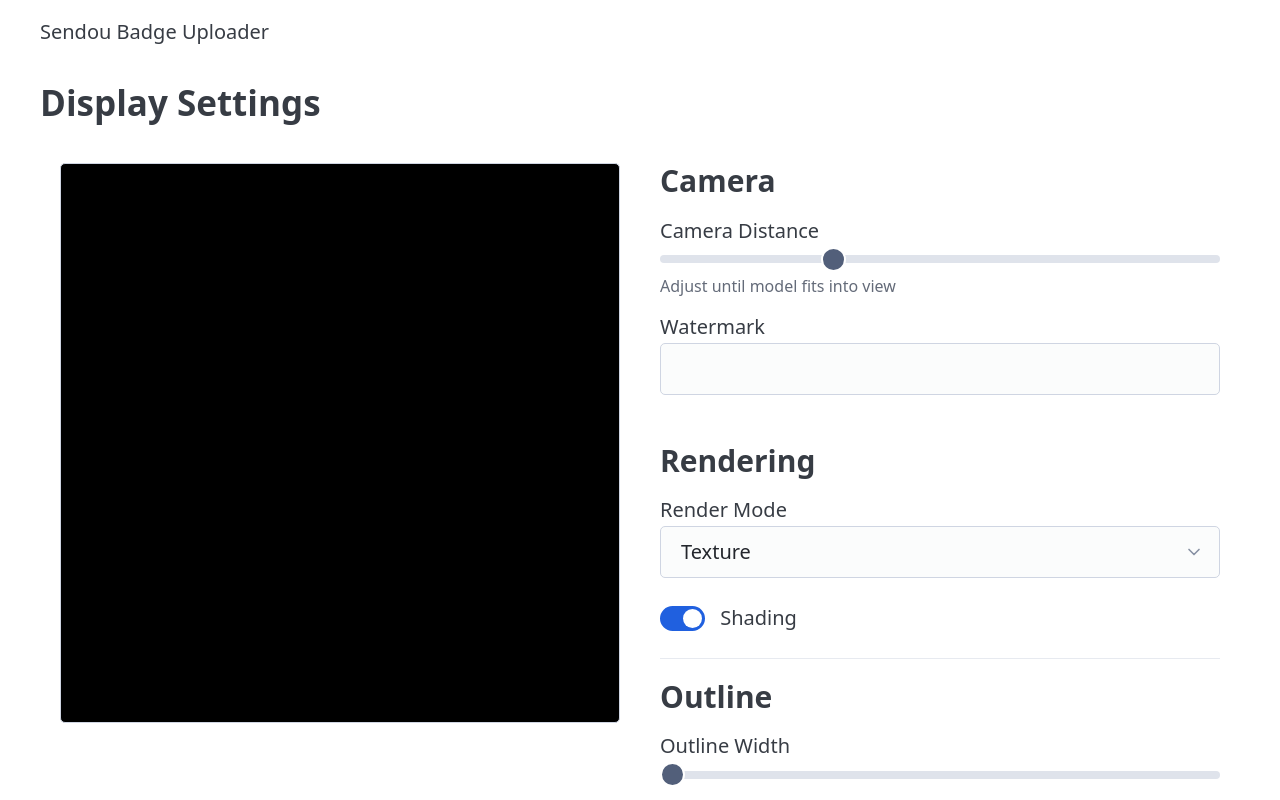
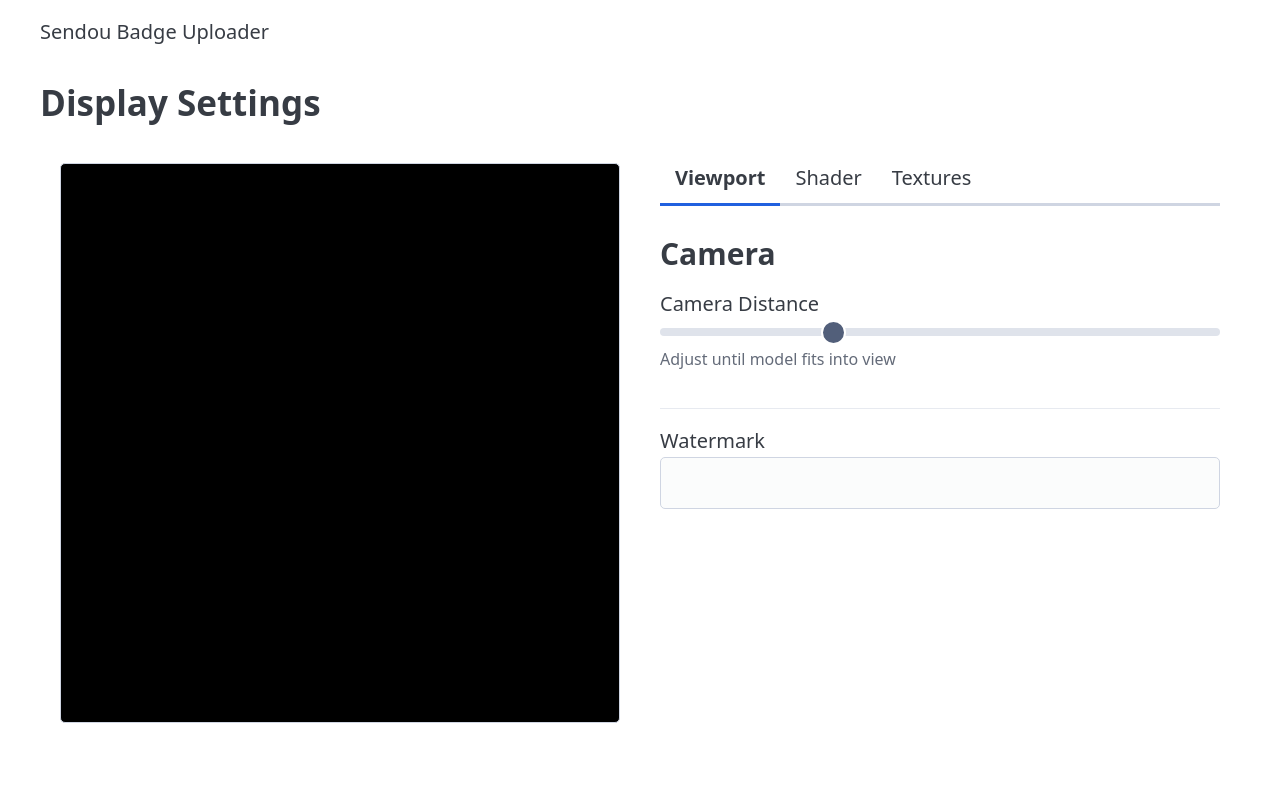
Before and after one commit to hfcRed/Sendou-Badge-Uploader, a SvelteKit app: page / in a window 1280 px wide. Shown: the top 800 px of the page. Built offline with nearby package versions, Linux system fonts and the light colour scheme; no server answers.

Commit message:
Add tabs

```diff
--- a/src/routes/+page.svelte
+++ b/src/routes/+page.svelte
@@ -1,4 +1,5 @@
 <script>
+	import { Tabs } from 'bits-ui';
 	import PicoCADViewer from '$lib/picocad';
 	import example from '$lib/picocad/shot.txt?raw';
 	import { onMount } from 'svelte';
@@ -104,6 +105,37 @@
 			{/if}
 		</div>
 		<form id="badge">
+			<Tabs.Root orientation="horizontal" value="viewport">
+				<Tabs.List>
+					{#snippet child()}
+						<div class="tablist-container">
+							<div class="tablist">
+								<Tabs.Trigger value="viewport">
+									{#snippet child({ props })}
+										<div class="tab">
+											<button {...props}>Viewport</button>
+										</div>
+									{/snippet}
+								</Tabs.Trigger>
+								<Tabs.Trigger value="shader">
+									{#snippet child({ props })}
+										<div class="tab">
+											<button {...props}>Shader</button>
+										</div>
+									{/snippet}
+								</Tabs.Trigger>
+								<Tabs.Trigger value="textures">
+									{#snippet child({ props })}
+										<div class="tab">
+											<button {...props}>Textures</button>
+										</div>
+									{/snippet}
+								</Tabs.Trigger>
+							</div>
+						</div>
+					{/snippet}
+				</Tabs.List>
+				<Tabs.Content value="viewport">
 					<fieldset>
 						<legend>Camera</legend>
 						<label>
@@ -122,6 +154,8 @@
 							/>
 							<small>Adjust until model fits into view</small>
 						</label>
+					</fieldset>
+					<hr />
 					<label>
 						Watermark
 						<input
@@ -136,7 +170,8 @@
 							}}
 						/>
 					</label>
-			</fieldset>
+				</Tabs.Content>
+				<Tabs.Content value="shader">
 					<fieldset>
 						<legend>Rendering</legend>
 						<label>
@@ -230,6 +265,11 @@
 							/>
 						</label>
 					</fieldset>
+				</Tabs.Content>
+				<Tabs.Content value="textures">
+					<p>Textures</p>
+				</Tabs.Content>
+			</Tabs.Root>
 		</form>
 	</div>
 </section>
@@ -397,4 +437,40 @@
 			border: var(--pico-border-width) solid var(--pico-form-element-border-color);
 		}
 	}
+
+	.tablist-container {
+		overflow-x: auto;
+		margin-bottom: 1.5rem;
+		scrollbar-width: none;
+	}
+
+	.tablist {
+		display: flex;
+		border-bottom: 3px solid var(--pico-form-element-border-color);
+	}
+
+	.tab {
+		margin-bottom: -3px;
+		min-width: fit-content;
+
+		& button {
+			--pico-color: var(--pico-color);
+			background-color: transparent;
+			border: none;
+			margin: 0;
+			outline: none;
+			box-shadow: none;
+			border-radius: 0;
+			border-bottom: 3px solid transparent;
+			color: var(--pico-color);
+			padding: 0 0.75rem 0.5rem 0.75rem;
+			transition: none;
+
+			&[aria-selected='true'] {
+				color: var(--pico-h2-color);
+				border-bottom: 3px solid var(--pico-primary);
+				font-weight: 600;
+			}
+		}
+	}
 </style>
```
Lines whose indentation alone changed are shown as unchanged.
